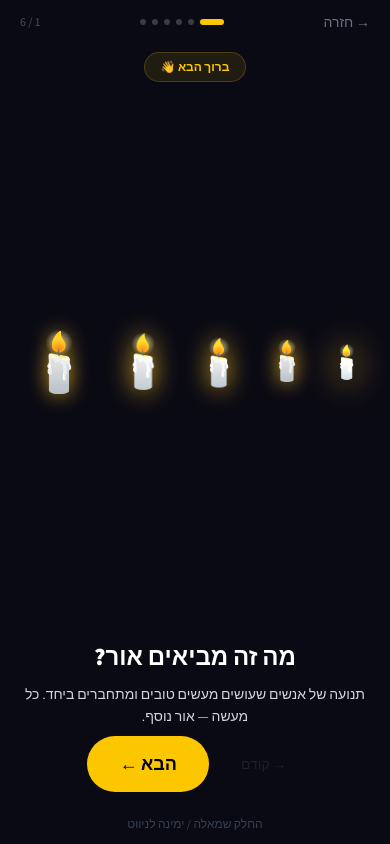
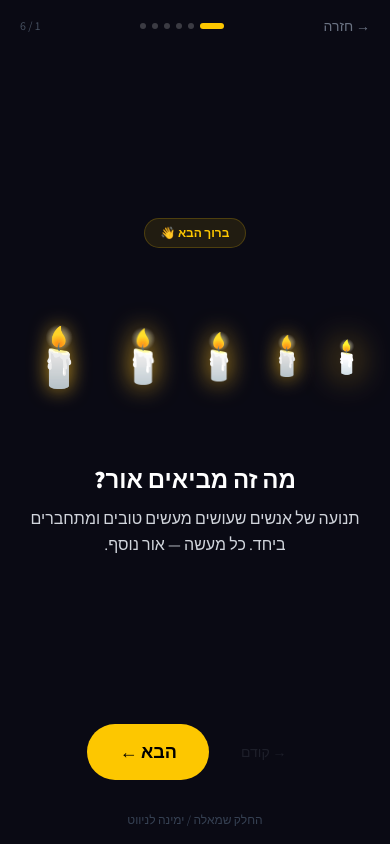
Before and after one commit to adam554433-cloud/mabim-or, a Next.js app: page /presentation in a window 390 px wide. Built offline with nearby package versions, Linux system fonts and the light colour scheme.

Commit message:
fix: restore original presentation layout, only fix height to 100dvh

```diff
--- a/src/app/presentation/page.tsx
+++ b/src/app/presentation/page.tsx
@@ -8,7 +8,7 @@ import Link from "next/link";
 
 function WelcomeVisual() {
   return (
-    <div className="flex items-center justify-center h-28 sm:h-44 gap-4">
+    <div className="flex items-center justify-center h-44 gap-4">
       {[0, 1, 2, 3, 4].map((i) => (
         <motion.span
           key={i}
@@ -39,8 +39,8 @@ function ChallengeVisual() {
   }, [challenges.length]);
 
   return (
-    <div className="flex items-center justify-center h-28 sm:h-44">
-      <div className="bg-[#1c1c33] border border-yellow-400/25 rounded-2xl px-7 py-4 w-full max-w-xs text-center">
+    <div className="flex items-center justify-center h-44">
+      <div className="bg-[#1c1c33] border border-yellow-400/25 rounded-2xl px-7 py-5 w-full max-w-xs text-center">
         <div className="text-xs text-yellow-400/60 font-semibold mb-3">✨ אתגר השבוע</div>
         <AnimatePresence mode="wait">
           <motion.div
@@ -74,7 +74,7 @@ function FilmVisual() {
   }, [steps.length]);
 
   return (
-    <div className="flex items-center justify-center h-28 sm:h-44 gap-3 sm:gap-6">
+    <div className="flex items-center justify-center h-44 gap-3 sm:gap-6">
       {steps.map((s, i) => (
         <div key={i} className="flex flex-col items-center gap-2">
           <motion.div
@@ -110,7 +110,7 @@ function LightVisual() {
   }, []);
 
   return (
-    <div className="flex flex-col items-center gap-3 h-28 sm:h-44 justify-center">
+    <div className="flex flex-col items-center gap-3 h-44 justify-center">
       <div className="grid gap-[3px]" style={{ gridTemplateColumns: `repeat(${SIZE}, 10px)` }}>
         {Array.from({ length: SIZE * SIZE }).map((_, i) => (
           <motion.div
@@ -145,7 +145,7 @@ function CommunityVisual() {
   }, [people.length]);
 
   return (
-    <div className="flex flex-col gap-2 h-28 sm:h-44 justify-center max-w-xs mx-auto w-full overflow-hidden">
+    <div className="flex flex-col gap-2 h-44 justify-center max-w-xs mx-auto w-full">
       <AnimatePresence>
         {people.slice(0, show).map((p, i) => (
           <motion.div
@@ -181,12 +181,12 @@ function JoinVisual() {
   }, []);
 
   return (
-    <div className="flex items-center justify-center h-28 sm:h-44">
+    <div className="flex items-center justify-center h-44">
       <div className="text-center">
         <motion.div
           animate={{ scale: [1, 1.04, 1] }}
           transition={{ duration: 2, repeat: Infinity }}
-          className="text-6xl sm:text-7xl font-extrabold text-yellow-400"
+          className="text-7xl font-extrabold text-yellow-400"
           style={{ textShadow: "0 0 40px rgba(251,191,36,.6)" }}
         >
           {count.toLocaleString("he-IL")}
@@ -271,7 +271,7 @@ export default function HowItWorksPage() {
       onTouchEnd={onTouchEnd}
     >
       {/* Nav */}
-      <div className="flex items-center justify-between px-5 py-3 flex-shrink-0">
+      <div className="flex items-center justify-between px-5 py-4">
         <Link href="/" className="text-gray-500 hover:text-white text-sm transition-colors">
           → חזרה
         </Link>
@@ -290,7 +290,7 @@ export default function HowItWorksPage() {
       </div>
 
       {/* Slide */}
-      <div className="flex-1 min-h-0 px-6">
+      <div className="flex-1 flex flex-col items-center justify-center px-6 py-4">
         <AnimatePresence mode="wait">
           <motion.div
             key={cur}
@@ -298,35 +298,26 @@ export default function HowItWorksPage() {
             animate={{ opacity: 1, y: 0 }}
             exit={{ opacity: 0, y: -24 }}
             transition={{ duration: 0.4 }}
-            className="h-full max-w-md mx-auto w-full flex flex-col justify-between text-center py-2"
+            className="max-w-md w-full text-center"
           >
-            {/* Top — badge */}
-            <div>
-              <div className="inline-block bg-yellow-400/10 text-yellow-400 text-xs font-bold px-4 py-1.5 rounded-full border border-yellow-400/20">
+            <div className="inline-block bg-yellow-400/10 text-yellow-400 text-xs font-bold px-4 py-1.5 rounded-full mb-5 border border-yellow-400/20">
               {slide.badge}
             </div>
-            </div>
 
-            {/* Middle — visual */}
-            <div className="flex items-center justify-center py-2">
             {slide.visual}
-            </div>
 
-            {/* Bottom — text */}
-            <div>
-              <h2 className="text-2xl sm:text-4xl font-extrabold mb-3 leading-tight">
+            <h2 className="text-2xl sm:text-4xl font-extrabold mt-5 mb-3 leading-tight">
               {slide.title}
             </h2>
-              <p className="text-gray-300 text-sm sm:text-lg leading-relaxed max-w-sm mx-auto">
+            <p className="text-gray-300 text-base sm:text-lg leading-relaxed max-w-sm mx-auto">
               {slide.body}
             </p>
-            </div>
           </motion.div>
         </AnimatePresence>
       </div>
 
       {/* Controls */}
-      <div className="flex items-center justify-center gap-4 pb-6 px-6 flex-shrink-0">
+      <div className="flex items-center justify-center gap-4 pb-8 px-6">
         <button
           onClick={() => setCur((c) => Math.max(c - 1, 0))}
           disabled={cur === 0}
@@ -352,7 +343,7 @@ export default function HowItWorksPage() {
         )}
       </div>
 
-      <div className="text-center pb-3 text-gray-700 text-xs flex-shrink-0">החלק שמאלה / ימינה לניווט</div>
+      <div className="text-center pb-4 text-gray-700 text-xs">החלק שמאלה / ימינה לניווט</div>
     </div>
   );
 }
```
Lines whose indentation alone changed are shown as unchanged.
